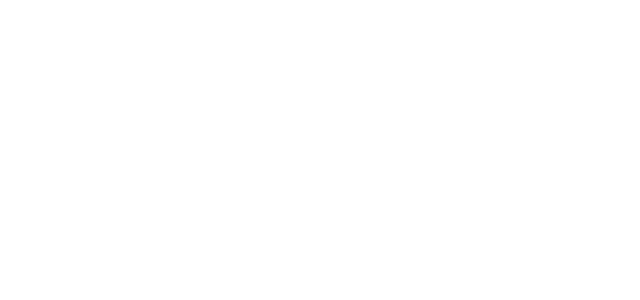
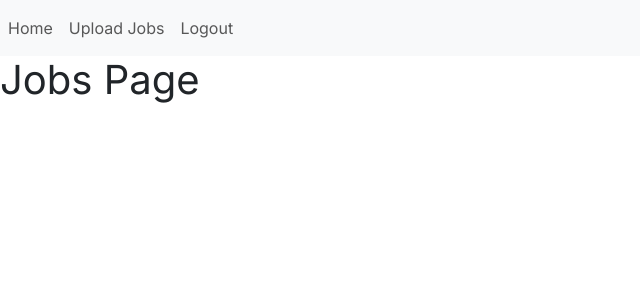
Before and after one commit to gagenotar/CodeToGive-MS-Team6, a React (Vite) app in the folder my-react-app/: page /jobs in a window 1280 px wide. Before the commit this address had no page. Shown: the top 300 px of the page, without its empty margins (0-640 px from the left). Built offline with nearby package versions, Linux system fonts and the light colour scheme.

Commit message:
Jobs page
Added new navbar and jobs pages for admin

```diff
--- a/my-react-app/src/App.jsx
+++ b/my-react-app/src/App.jsx
@@ -7,6 +7,7 @@ import Profile from "./pages/Profile"
 import LoginAdmin from "./pages/AdminLogin"
 import RegisterAdmin from "./pages/AdminRegister"
 import Admin from "./pages/Admin"
+import Jobs from "./pages/Jobs"
 
 function Logout() {
   localStorage.clear()
@@ -31,10 +32,11 @@ function App() {
         <Route path="/register" element={<RegisterAndLogout />}/>
         <Route path="/logout" element={<Logout />}/>
         <Route path="/home" element={<Home />}/>
+        <Route path="/profile" element={<Profile />}/>
         <Route path="/login/admin" element={<LoginAdmin />}/>
         <Route path="/register/admin" element={<RegisterAndLogoutAdmin />}/>
         <Route path="/admin" element={<Admin />}/>
-        <Route path="/profile" element={<Profile />}/>
+        <Route path="/jobs" element={<Jobs />}/>
       </Routes>
     </BrowserRouter>
   )
--- /dev/null
+++ b/my-react-app/src/components/AdminNavBar.jsx
@@ -0,0 +1,28 @@
+import React from 'react';
+
+const AdminNavBar = () => {
+    const role = localStorage.getItem('role');
+
+    return (
+        <nav className="navbar navbar-expand-lg navbar-light bg-light">
+            <button className="navbar-toggler" type="button" data-toggle="collapse" data-target="#navbarNav" aria-controls="navbarNav" aria-expanded="false" aria-label="Toggle navigation">
+                <span className="navbar-toggler-icon"></span>
+            </button>
+            <div className="collapse navbar-collapse" id="navbarNav">
+                <ul className="navbar-nav">
+                    <li className="nav-item">
+                        <a className="nav-link" href='/admin'>Home</a>
+                    </li>
+                    <li className="nav-item">
+                        <a className="nav-link" href="/jobs">Upload Jobs</a>
+                    </li>
+                    <li className="nav-item">
+                        <a className="nav-link" href="/logout">Logout</a>
+                    </li>
+                </ul>
+            </div>
+        </nav>
+    );
+};
+
+export default AdminNavBar;
--- a/my-react-app/src/pages/Admin.jsx
+++ b/my-react-app/src/pages/Admin.jsx
@@ -1,6 +1,6 @@
 import React, { useState, useEffect } from 'react';
 import api from '../api';
-import NavBar from '../components/NavBar';
+import AdminNavBar from '../components/AdminNavBar';
 
 const Admin = () => {
     const [admin, setAdmin] = useState({});
@@ -8,7 +8,7 @@ const Admin = () => {
 
     useEffect(() => {
         const getAdmin = async () => {
-            const response = await api.get(`/students/${jobadmin_id}`);
+            const response = await api.get(`/job_admin/${jobadmin_id}`);
             setAdmin(response.data);
         };
 
@@ -19,9 +19,59 @@ const Admin = () => {
 
     return (
       <div>
-        <NavBar />
-        <h1>Admin</h1>
-        <p>Welcome to the admin page, {admin.student_name}</p>
+        <AdminNavBar />
+        <h1>Home</h1>
+        <p>Welcome to the admin page, {admin.name}</p>
+        <div class="container" id='home-wrapper'>
+            <div class="row mb-3">
+              <div class="col">
+                <a href="/jobs" class="btn btn-primary">View Jobs</a>
+              </div>
+            </div>
+            <div class="row mb-3">
+                <div class="col">
+                    <div class="card">
+                        <div class="card-body">
+                            <h5 class="card-title">Profile</h5>
+                            {admin && (
+                                <div>
+                                    <p>{admin.name}</p>
+                                    <p>{admin.email}</p>
+                                </div>
+                            )}
+                            <a href="/jobs" class="btn btn-primary">View Jobs</a>
+
+                        </div>
+                    </div>
+                </div>
+                <div class="col">
+                    <div class="card">
+                        <div class="card-body">
+                            <h5 class="card-title">Matched Jobs</h5>
+                            <p class="card-text">List of matched jobs</p>
+                        </div>
+                    </div>
+                </div>
+                <div class="col">
+                    <div class="card">
+                        <div class="card-body">
+                            <h5 class="card-title">Notification</h5>
+                            <p class="card-text">List of notifications</p>
+                        </div>
+                    </div>
+                </div>
+            </div>
+            <div class="row mb-3 justify-content-center">
+                <div class="col-4">
+                    <div class="card">
+                        <div class="card-body">
+                            <h5 class="card-title">Events</h5>
+                            <p class="card-text">List of events</p>
+                        </div>
+                    </div>
+                </div>
+            </div>
+        </div>
       </div>
     )
 }
--- /dev/null
+++ b/my-react-app/src/pages/Jobs.jsx
@@ -0,0 +1,21 @@
+import React, { useEffect, useState } from 'react';
+import api from '../api';
+import AdminNavBar from '../components/AdminNavBar';
+
+const Profile = () => {
+    // const [studentData, setStudentData] = useState(null);
+    // const [loading, setLoading] = useState(true);
+    // const [error, setError] = useState(null);
+
+    // const student_id = localStorage.getItem('student_id');
+
+
+    return (
+        <div>
+            <AdminNavBar />
+            <h1>Jobs Page</h1>
+        </div>
+    );
+};
+
+export default Profile;
```
